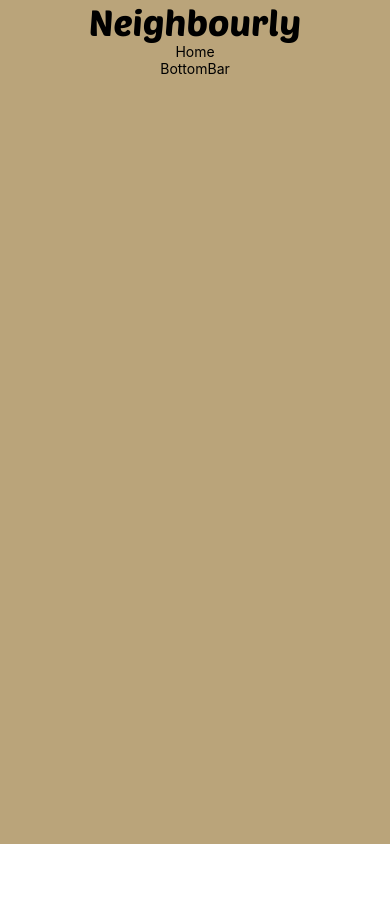
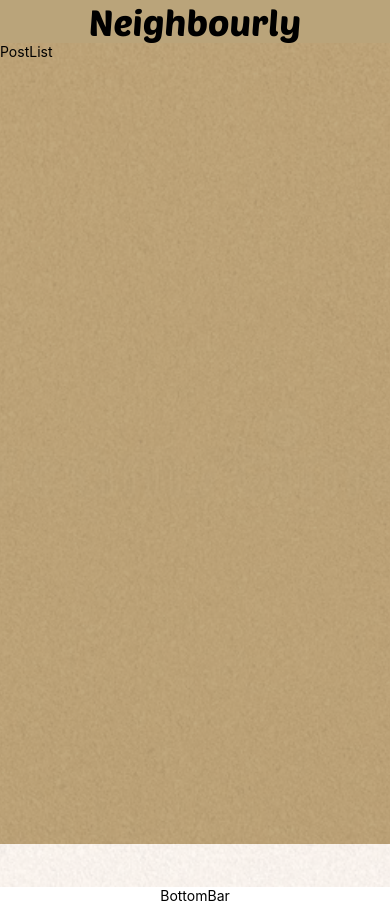
Before and after one commit to SimenMH/neighbourly, a React Native app in the folder client/: screen / in a window 390 px wide. Before the commit the page ends 844 px from the top, so only its background shows below. Built offline with nearby package versions, Linux system fonts and the light colour scheme.

Commit message:
feat: set up home container

```diff
--- a/client/containers/home/Home.container.js
+++ b/client/containers/home/Home.container.js
@@ -1,8 +1,29 @@
 import React from 'react';
-import { Text } from 'react-native';
+import { StyleSheet, View, ImageBackground } from 'react-native';
+import PostList from '../../components/post-list/PostList.component';
+
+
+const corkBackground = require('../../assets/cork-texture01.jpg')
 
 export default function Home (props) {
   return (
-    <Text>Home</Text>
-  )
+    <View style={styles.container}>
+      <ImageBackground source={corkBackground} style={styles.background} />
+      <PostList />
+    </View>
+  );
 }
+
+
+const styles = StyleSheet.create({
+  container: {
+    width: '100%',
+    height: '100%'
+  },
+  background: {
+    position: 'absolute',
+    height: '100%',
+    width: '100%',
+    opacity: 0.1,
+  },
+})
```
